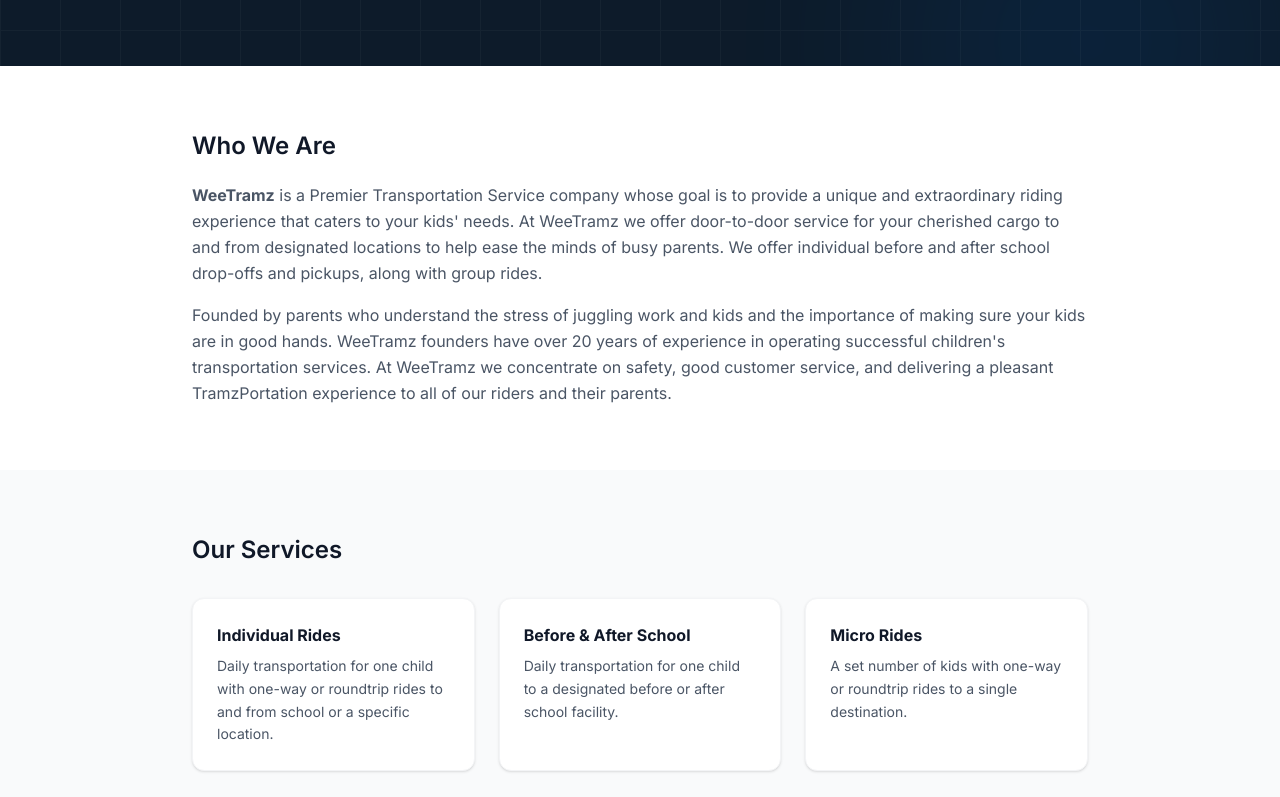
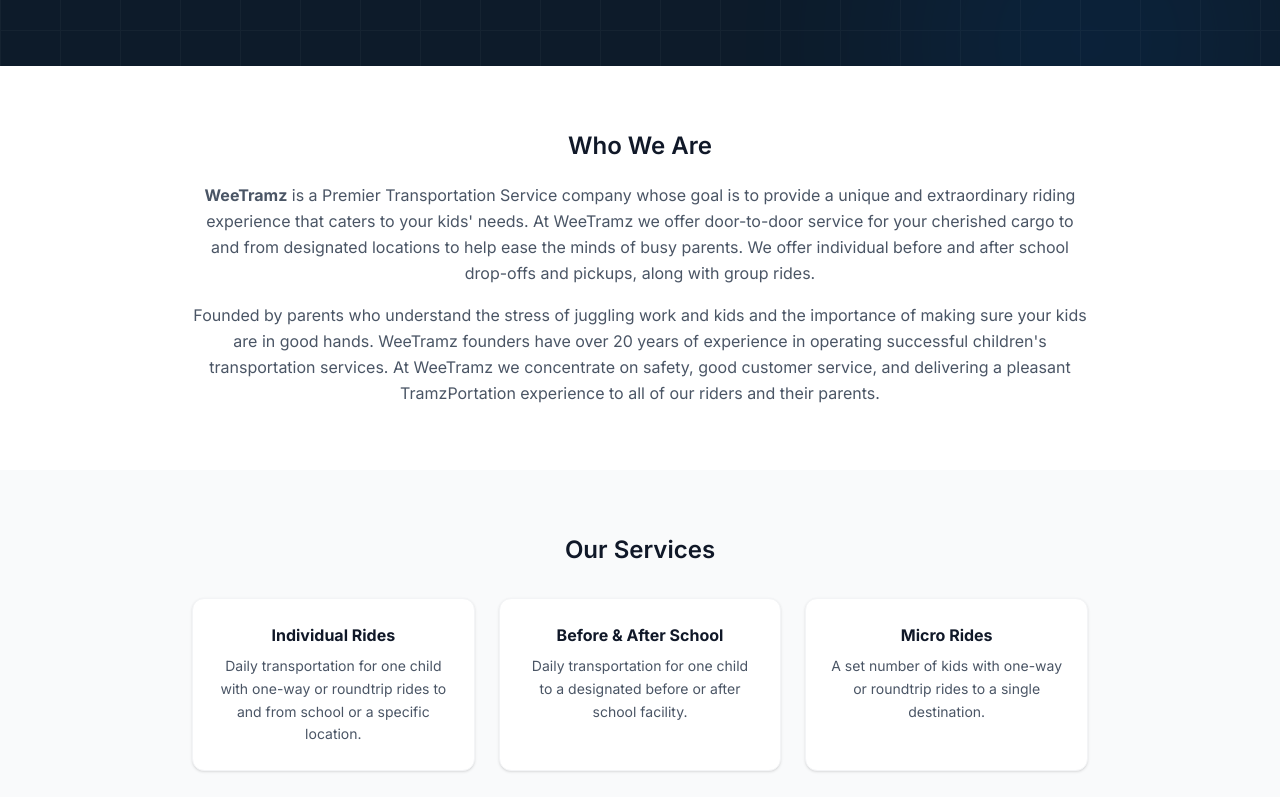
Before and after one commit to tramzbmw-alt/weetramz-website, a Next.js app: page /about in a window 1280 px wide. Shown: the part 223-1020 px from the top of the page. Built offline with nearby package versions, Linux system fonts and the light colour scheme.

Commit message:
Center About page content to match Client Testimonials

```diff
--- a/app/about/page.tsx
+++ b/app/about/page.tsx
@@ -21,7 +21,7 @@
 
       {/* Who We Are */}
       <section className="py-16 px-6 bg-white">
-        <div className="max-w-4xl mx-auto">
+        <div className="max-w-4xl mx-auto text-center">
           <h2 className="text-2xl font-semibold text-gray-900 mb-5">Who We Are</h2>
           <p className="text-gray-600 leading-relaxed mb-4">
             <strong>WeeTramz</strong> is a Premier Transportation Service company whose goal is to provide a unique and
@@ -40,7 +40,7 @@
 
       {/* Our Services */}
       <section className="py-16 px-6 bg-gray-50">
-        <div className="max-w-4xl mx-auto">
+        <div className="max-w-4xl mx-auto text-center">
           <h2 className="text-2xl font-semibold text-gray-900 mb-8">Our Services</h2>
           <div className="grid grid-cols-1 md:grid-cols-3 gap-6">
             {services.map((s) => (
```
